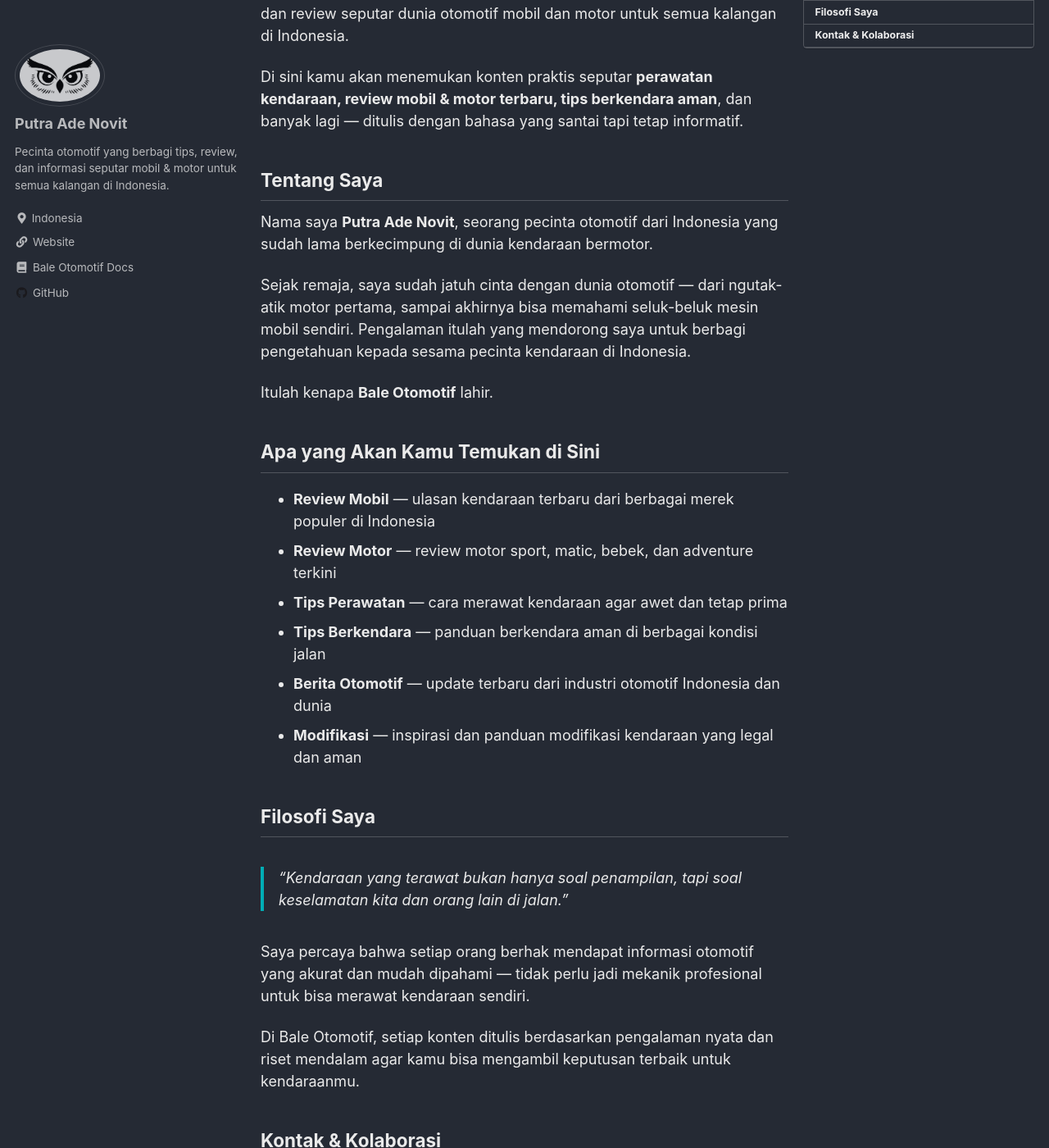
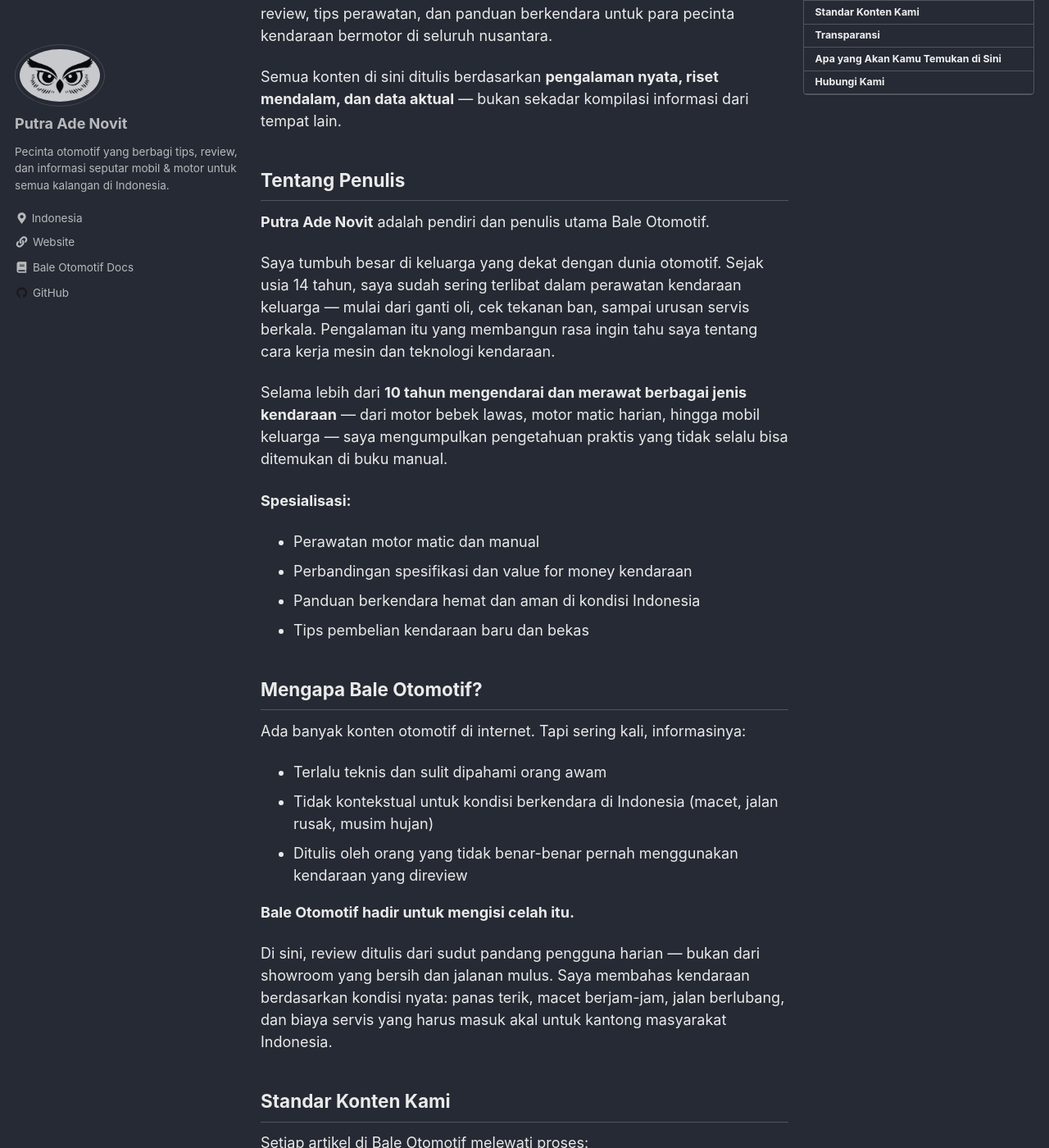
Before and after one commit to balenetizien/balenetizien.github.io, a Jekyll site: the page built from _pages/about.md, in a window 1280 px wide and 1400 px high, scrolled down 253 px. Shown: the whole window at 82% size. Built offline with Jekyll 4.4.1, drawn with Linux system fonts in a browser that asks for light colours; cached includes are drawn as plain includes; some of the changed text lies outside the part shown.

Commit message:
Strengthen About page with E-E-A-T signals for AdSense

```diff
--- a/_pages/about.md
+++ b/_pages/about.md
@@ -2,44 +2,72 @@
 title: "Tentang Bale Otomotif"
 permalink: /about/
 toc: true
+last_modified_at: 2026-06-27
 ---
 
 ## Selamat Datang di Bale Otomotif
 
-Halo! Selamat datang di **Bale Otomotif** — tempat berbagi informasi, tips, dan review seputar dunia otomotif mobil dan motor untuk semua kalangan di Indonesia.
+**Bale Otomotif** adalah blog otomotif Indonesia yang menyajikan informasi, review, tips perawatan, dan panduan berkendara untuk para pecinta kendaraan bermotor di seluruh nusantara.
 
-Di sini kamu akan menemukan konten praktis seputar **perawatan kendaraan, review mobil & motor terbaru, tips berkendara aman**, dan banyak lagi — ditulis dengan bahasa yang santai tapi tetap informatif.
+Semua konten di sini ditulis berdasarkan **pengalaman nyata, riset mendalam, dan data aktual** — bukan sekadar kompilasi informasi dari tempat lain.
 
-## Tentang Saya
+## Tentang Penulis
 
-Nama saya **Putra Ade Novit**, seorang pecinta otomotif dari Indonesia yang sudah lama berkecimpung di dunia kendaraan bermotor.
+**Putra Ade Novit** adalah pendiri dan penulis utama Bale Otomotif.
 
-Sejak remaja, saya sudah jatuh cinta dengan dunia otomotif — dari ngutak-atik motor pertama, sampai akhirnya bisa memahami seluk-beluk mesin mobil sendiri. Pengalaman itulah yang mendorong saya untuk berbagi pengetahuan kepada sesama pecinta kendaraan di Indonesia.
+Saya tumbuh besar di keluarga yang dekat dengan dunia otomotif. Sejak usia 14 tahun, saya sudah sering terlibat dalam perawatan kendaraan keluarga — mulai dari ganti oli, cek tekanan ban, sampai urusan servis berkala. Pengalaman itu yang membangun rasa ingin tahu saya tentang cara kerja mesin dan teknologi kendaraan.
 
-Itulah kenapa **Bale Otomotif** lahir.
+Selama lebih dari **10 tahun mengendarai dan merawat berbagai jenis kendaraan** — dari motor bebek lawas, motor matic harian, hingga mobil keluarga — saya mengumpulkan pengetahuan praktis yang tidak selalu bisa ditemukan di buku manual.
+
+**Spesialisasi:**
+- Perawatan motor matic dan manual
+- Perbandingan spesifikasi dan value for money kendaraan
+- Panduan berkendara hemat dan aman di kondisi Indonesia
+- Tips pembelian kendaraan baru dan bekas
+
+## Mengapa Bale Otomotif?
+
+Ada banyak konten otomotif di internet. Tapi sering kali, informasinya:
+- Terlalu teknis dan sulit dipahami orang awam
+- Tidak kontekstual untuk kondisi berkendara di Indonesia (macet, jalan rusak, musim hujan)
+- Ditulis oleh orang yang tidak benar-benar pernah menggunakan kendaraan yang direview
+
+**Bale Otomotif hadir untuk mengisi celah itu.**
+
+Di sini, review ditulis dari sudut pandang pengguna harian — bukan dari showroom yang bersih dan jalanan mulus. Saya membahas kendaraan berdasarkan kondisi nyata: panas terik, macet berjam-jam, jalan berlubang, dan biaya servis yang harus masuk akal untuk kantong masyarakat Indonesia.
+
+## Standar Konten Kami
+
+Setiap artikel di Bale Otomotif melewati proses:
+
+1. **Riset data terkini** — spesifikasi, harga, dan kebijakan selalu dicek dari sumber resmi pabrikan
+2. **Verifikasi dari pengalaman atau komunitas** — informasi teknis dikonfirmasi melalui pengalaman langsung atau forum komunitas otomotif Indonesia yang terpercaya
+3. **Bahasa yang mudah dipahami** — istilah teknis selalu dijelaskan dalam bahasa sehari-hari
+4. **Update berkala** — artikel yang sudah terbit diperbaharui jika ada perubahan harga atau spesifikasi
+
+## Transparansi
+
+- Blog ini tidak dibayar oleh merek atau pabrikan manapun untuk menghasilkan konten yang memihak
+- Jika ada potensi konflik kepentingan (misalnya konten yang disponsori), akan dicantumkan secara jelas
+- Lihat halaman [Disclaimer](/disclaimer/) untuk informasi lengkap
 
 ## Apa yang Akan Kamu Temukan di Sini
 
-- **Review Mobil** — ulasan kendaraan terbaru dari berbagai merek populer di Indonesia
-- **Review Motor** — review motor sport, matic, bebek, dan adventure terkini
-- **Tips Perawatan** — cara merawat kendaraan agar awet dan tetap prima
-- **Tips Berkendara** — panduan berkendara aman di berbagai kondisi jalan
-- **Berita Otomotif** — update terbaru dari industri otomotif Indonesia dan dunia
-- **Modifikasi** — inspirasi dan panduan modifikasi kendaraan yang legal dan aman
+| Kategori | Topik |
+|----------|-------|
+| **Review Motor** | Honda, Yamaha, Suzuki, Kawasaki, TVS |
+| **Review Mobil** | Toyota, Honda, Daihatsu, Suzuki, Mitsubishi, Nissan |
+| **Tips Perawatan** | Oli, rem, ban, aki, kopling, transmisi |
+| **Panduan Beli** | Kendaraan baru, bekas, kredit, asuransi |
+| **Tips Berkendara** | Hemat BBM, hujan, macet, perjalanan jauh |
+| **Peraturan** | SIM, STNK, pajak kendaraan, tilang elektronik |
 
-## Filosofi Saya
+## Hubungi Kami
 
-> *"Kendaraan yang terawat bukan hanya soal penampilan, tapi soal keselamatan kita dan orang lain di jalan."*
+Ada pertanyaan, koreksi fakta, atau ingin berkolaborasi? Kami terbuka untuk:
 
-Saya percaya bahwa setiap orang berhak mendapat informasi otomotif yang akurat dan mudah dipahami — tidak perlu jadi mekanik profesional untuk bisa merawat kendaraan sendiri.
+- **Pertanyaan seputar otomotif** → tinggalkan komentar di artikel terkait
+- **Kerja sama konten / guest post** → lihat halaman [Kontak](/contact/)
+- **Laporan kesalahan informasi** → kami sangat menghargai koreksi dari pembaca
 
-Di Bale Otomotif, setiap konten ditulis berdasarkan pengalaman nyata dan riset mendalam agar kamu bisa mengambil keputusan terbaik untuk kendaraanmu.
-
-## Kontak & Kolaborasi
-
-Ada pertanyaan, saran, atau ingin kolaborasi?
-
-- **GitHub**: [github.com/balenetizien](https://github.com/balenetizien)
-- Atau tinggalkan komentar di bawah artikel yang kamu baca!
-
-Terima kasih sudah mampir. Selamat berkendara dengan aman! 🚗🏍️
+Terima kasih sudah menjadi bagian dari komunitas Bale Otomotif. Selamat berkendara dengan aman! 🚗🏍️
```
